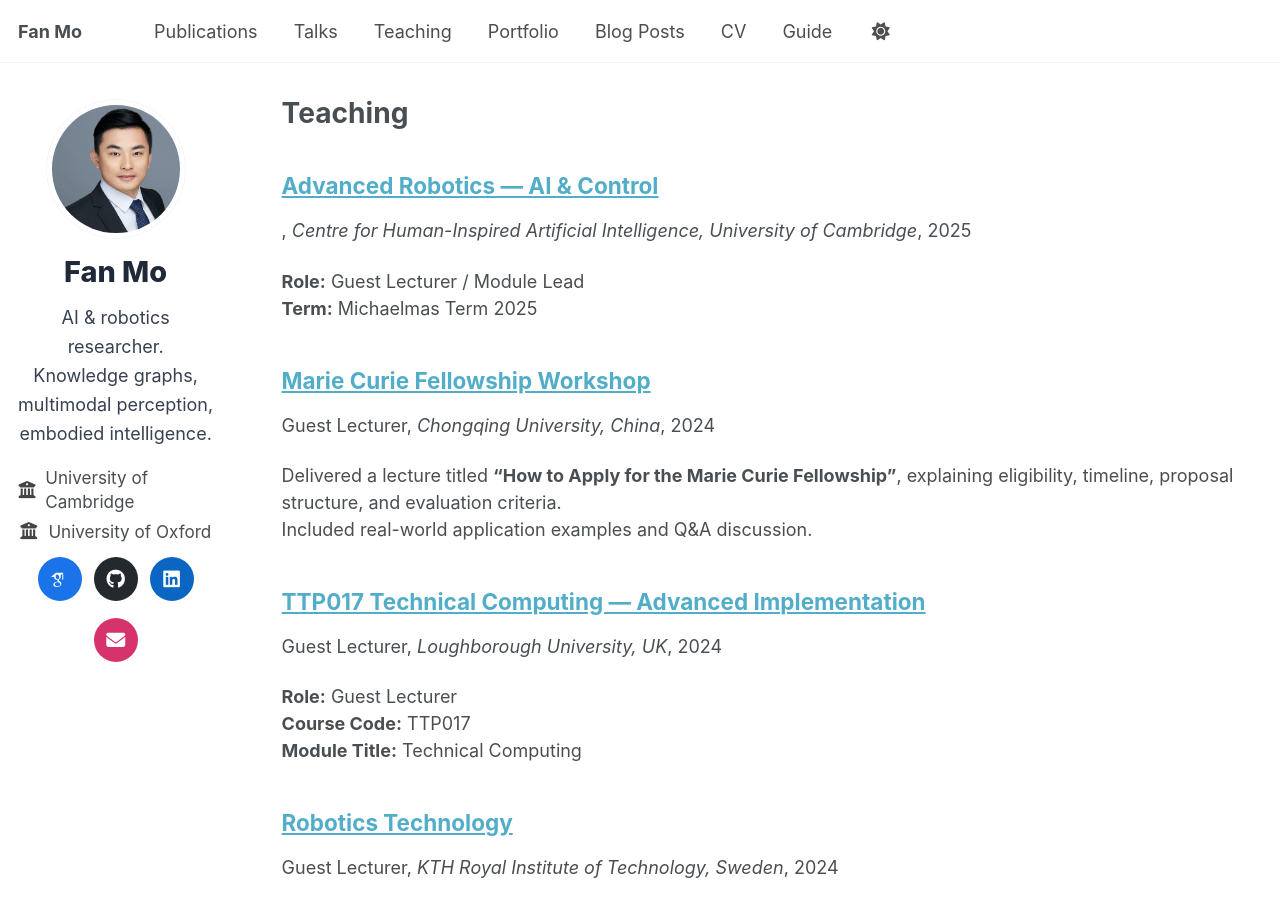
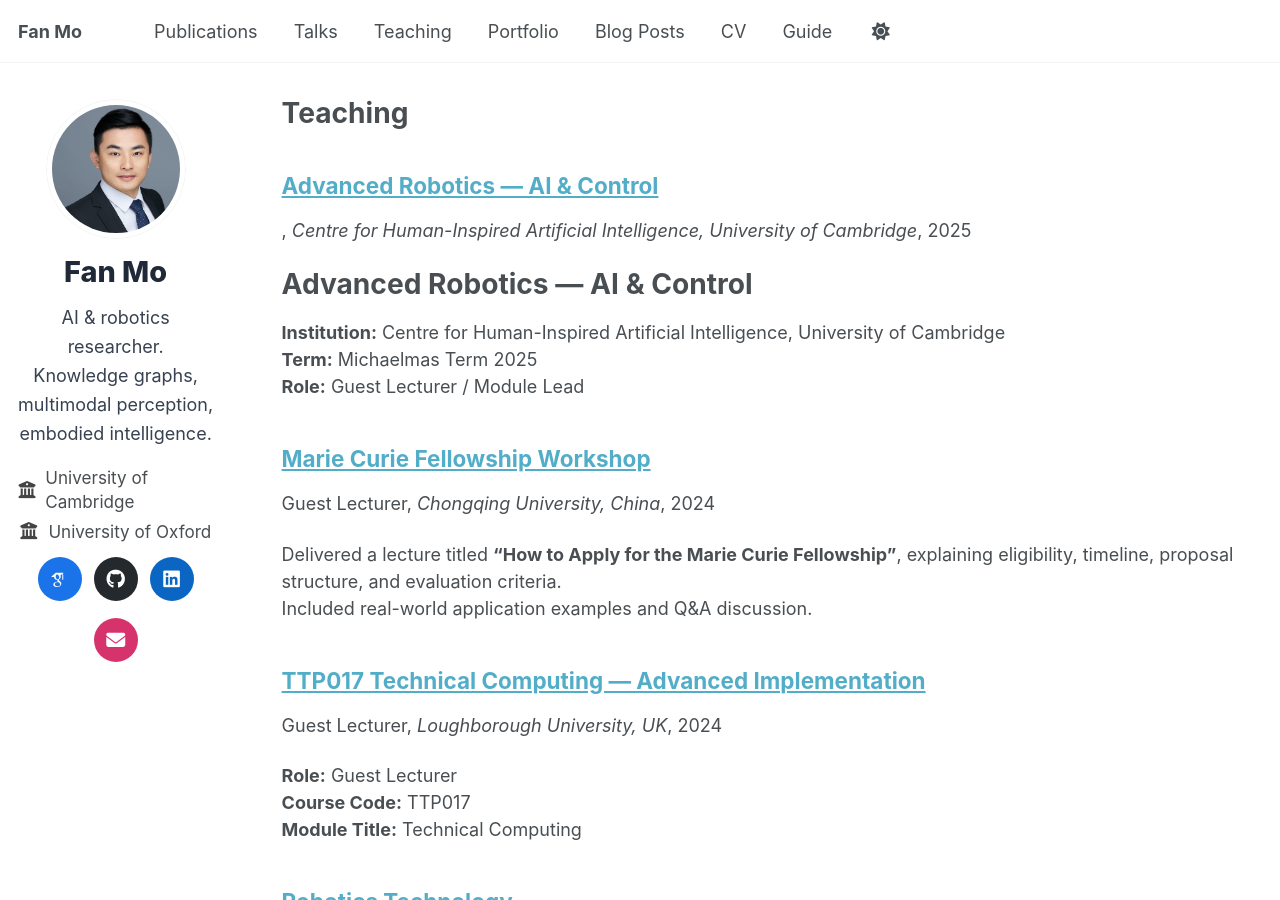
Before and after one commit to fanmo-intro/fanmo-intro.github.io, a Jekyll site: the page built from _pages/teaching.html, in a window 1280 px wide and 900 px high. Built offline with Jekyll 4.4.1, drawn with Linux system fonts in a browser that asks for light colours; some web fonts are replaced; a script that is not in the unit is left out; some of the changed lines change nothing that is shown.

Commit message:
Update 2025-michaelmas-adv-robotics.md

```diff
--- a/_teaching/2025-michaelmas-adv-robotics.md
+++ b/_teaching/2025-michaelmas-adv-robotics.md
@@ -1,21 +1,42 @@
 ---
+layout: page
 title: "Advanced Robotics — AI & Control"
-date: 2025-10-01
+collection: teaching
+permalink: /teaching/2025-michaelmas-adv-robotics/
 venue: "Centre for Human-Inspired Artificial Intelligence, University of Cambridge"
 location: "Cambridge, UK"
-layout: teaching
-permalink: /teaching/2025-michaelmas-adv-robotics/
+date: 2025-10-01
 ---
 
+# Advanced Robotics — AI & Control
+**Institution:** Centre for Human-Inspired Artificial Intelligence, University of Cambridge
+**Term:** Michaelmas Term 2025
 **Role:** Guest Lecturer / Module Lead
-**Term:** Michaelmas Term 2025
 
-Developed and delivered a 6-week module on perception-driven control for collaborative robots.
-Topics included **sensor fusion**, **model-based control**, **sim-to-real transfer**, and **safe reinforcement learning**.
+---
 
-**Responsibilities**
-- Delivered 8 lectures and 3 lab sessions.
-- Designed practical lab assignments and final project.
-- Supervised 6 student research projects.
+### 📘 Overview
+Developed and delivered a **6-week graduate module** on perception-driven control for collaborative robots.
+The course integrated theoretical foundations and hands-on practice across robotics, AI, and control systems.
 
-[📄 Download syllabus (PDF)](/assets/teaching/adv-robotics-syllabus.pdf)
+**Topics included**
+- Sensor fusion and uncertainty propagation
+- Model-based and adaptive control
+- Simulation-to-real (sim-to-real) transfer
+- Safe and explainable reinforcement learning
+- Collaborative human–robot control architectures
+
+---
+
+### 🧑‍🏫 Responsibilities
+- Delivered **8 lectures** and **3 laboratory sessions**
+- Designed and assessed **lab assignments** and the **final project**
+- Supervised **6 student research projects** in robotic learning and perception
+- Coordinated cross-college collaboration with industry partners (ABB, Siemens)
+
+---
+
+
+
+**Location:** Cambridge, UK
+**Date:** October 2025
```
